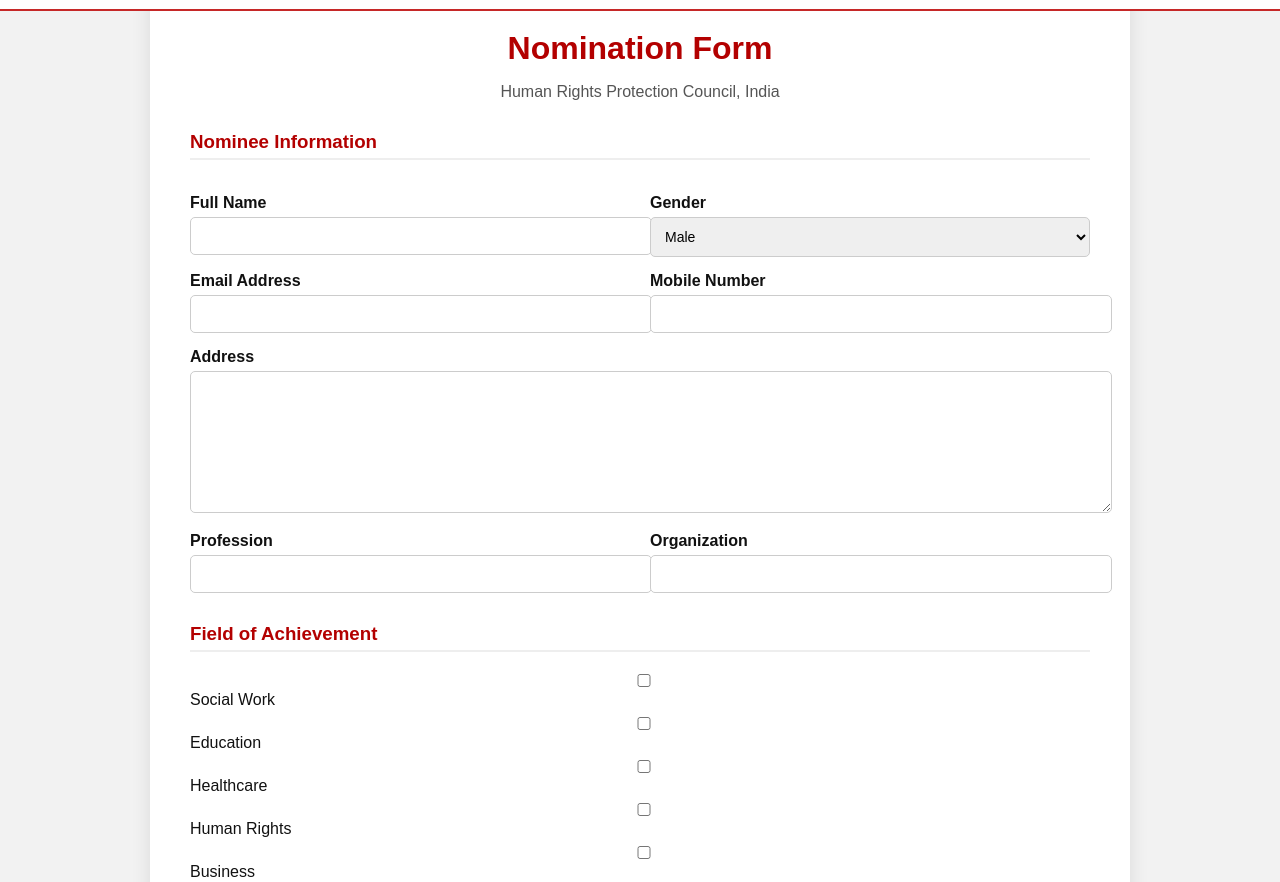
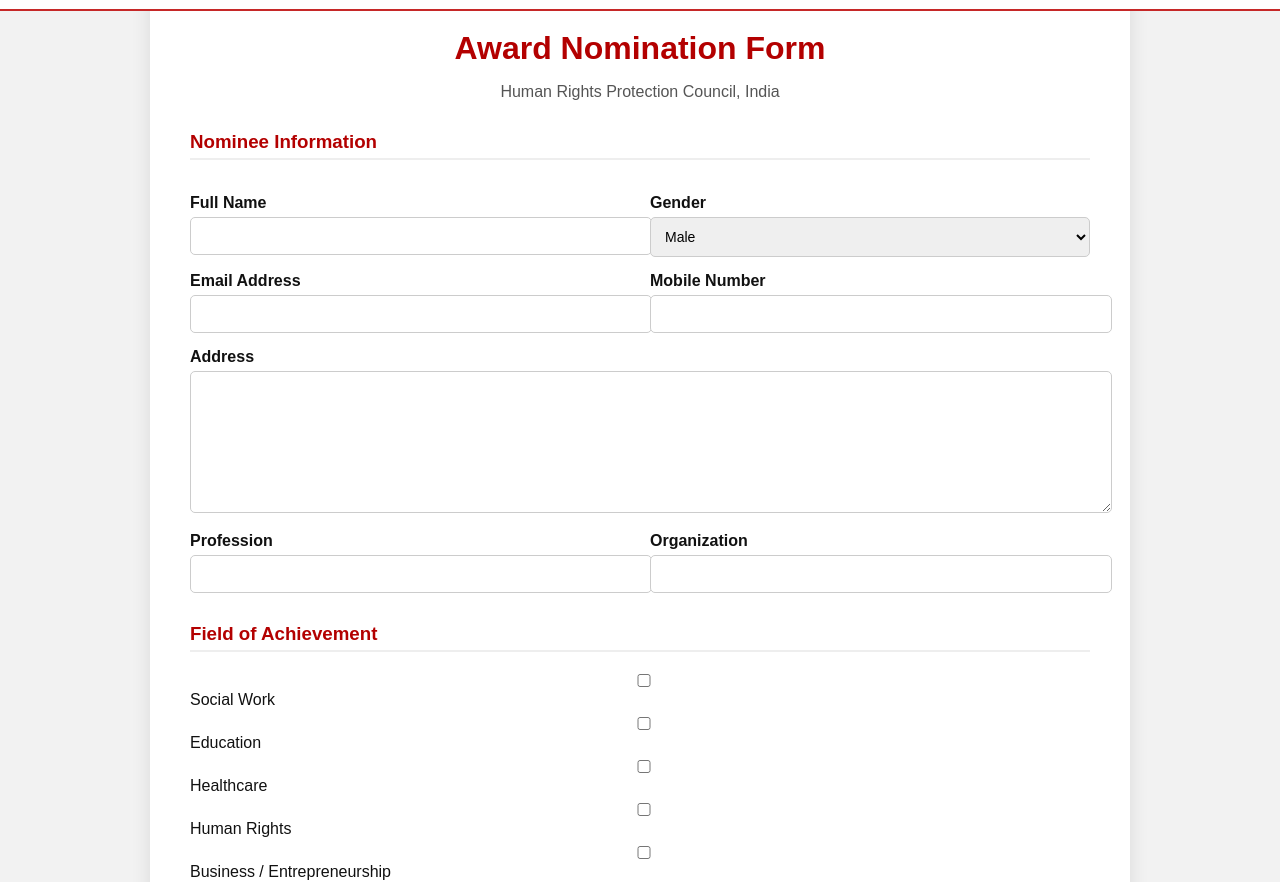
Before and after one commit to HRPCI/website, a plain HTML site: page nomination.html in a window 1280 px wide. Shown: the part 71-953 px from the top of the page. Drawn offline with Linux system fonts and the light colour scheme.

Commit message:
Update title and checkbox label in nomination form

```diff
--- a/nomination.html
+++ b/nomination.html
@@ -170,7 +170,7 @@
 
 <div class="form-container">
 
-<h1>Nomination Form</h1>
+<h1>Award Nomination Form</h1>
 <p class="subtitle">Human Rights Protection Council, India</p>
 
 <form action="https://formsubmit.co/contact@hrpci.org" method="POST" enctype="multipart/form-data">
@@ -178,6 +178,7 @@
 <input type="hidden" name="_captcha" value="false">
 <input type="hidden" name="_subject" value="New HRPCI Award Nomination">
 <input type="hidden" name="_next" value="https://www.hrpci.org/thank-you.html">
+
 
 <h3 class="section-title">Nominee Information</h3>
 
@@ -240,7 +241,7 @@
 <label><input type="checkbox" name="Field" value="Education"> Education</label>
 <label><input type="checkbox" name="Field" value="Healthcare"> Healthcare</label>
 <label><input type="checkbox" name="Field" value="Human Rights"> Human Rights</label>
-<label><input type="checkbox" name="Field" value="Business"> Business</label>
+<label><input type="checkbox" name="Field" value="Business"> Business / Entrepreneurship</label>
 <label><input type="checkbox" name="Field" value="Arts & Culture"> Arts & Culture</label>
 <label><input type="checkbox" name="Field" value="Public Service"> Public Service</label>
 
```
